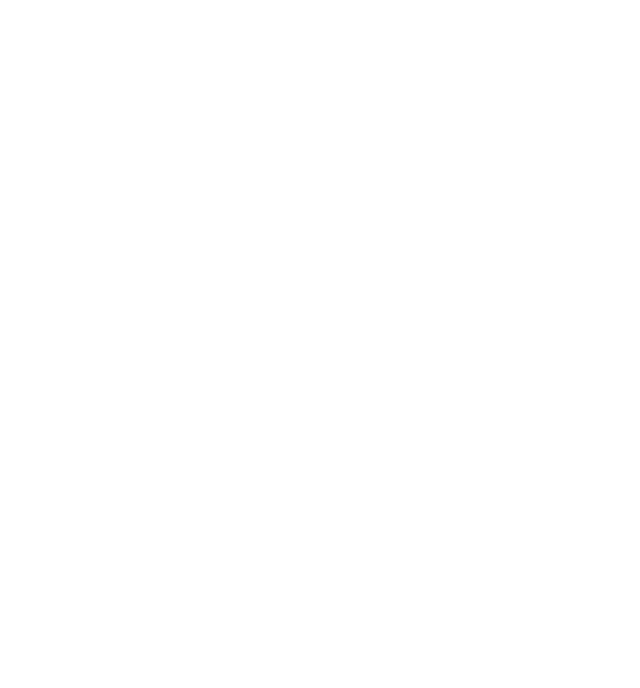
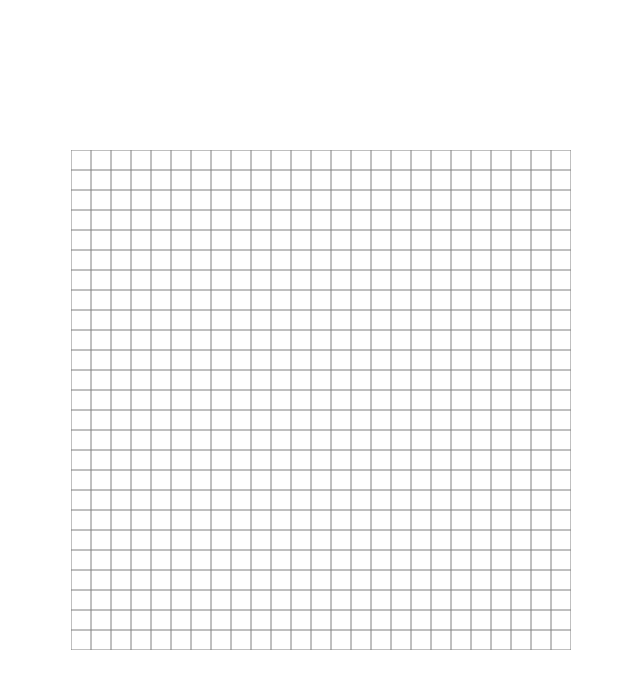
Before and after one commit to erickchann/pixel-drawing, a plain HTML site: page index.html in a window 1280 px wide. Shown: the whole page, without its empty margins (319-959 px from the left). Drawn offline with Linux system fonts and the light colour scheme.

Commit message:
add pixel grid

```diff
--- a/index.html
+++ b/index.html
@@ -17,17 +17,47 @@
 		body {
 			padding: 0;
 			margin: 0;
+			display: flex;
+			justify-content: center;
+			align-items: center;
 		}
 
 	</style>
 </head>
 <body>
 
-	<canvas></canvas>
+	<canvas width="500" height="500"></canvas>
 
 <script>
 
 const canvas = document.querySelector('canvas');
+const ctx = canvas.getContext('2d');
+
+const w = canvas.width;
+const h = canvas.height;
+
+const pixel = 20;
+
+const Xlen = w / pixel;
+const Ylen = h / pixel;
+
+// Loop X line
+for (let i = 0; i <= Xlen; i++) {
+	ctx.strokeStyle = 'gray';
+	ctx.beginPath();
+	ctx.moveTo(0, pixel * i);
+	ctx.lineTo(w, pixel * i);
+	ctx.stroke();
+}
+
+// Loop Y line
+for (let i = 0; i <= Xlen; i++) {
+	ctx.strokeStyle = 'gray';
+	ctx.beginPath();
+	ctx.moveTo(pixel * i, 0);
+	ctx.lineTo(pixel * i, h);
+	ctx.stroke();
+}
 
 </script>
 </body>
```
